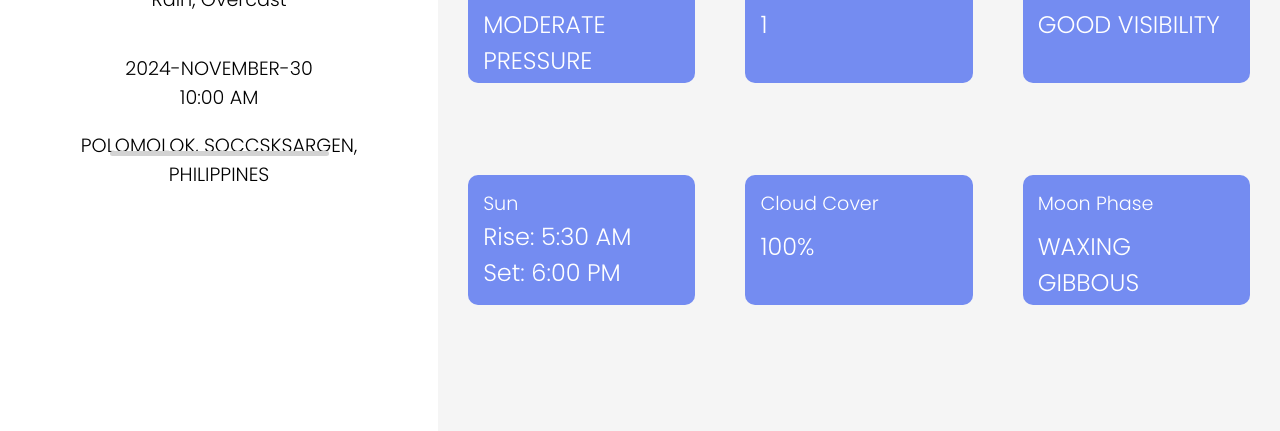
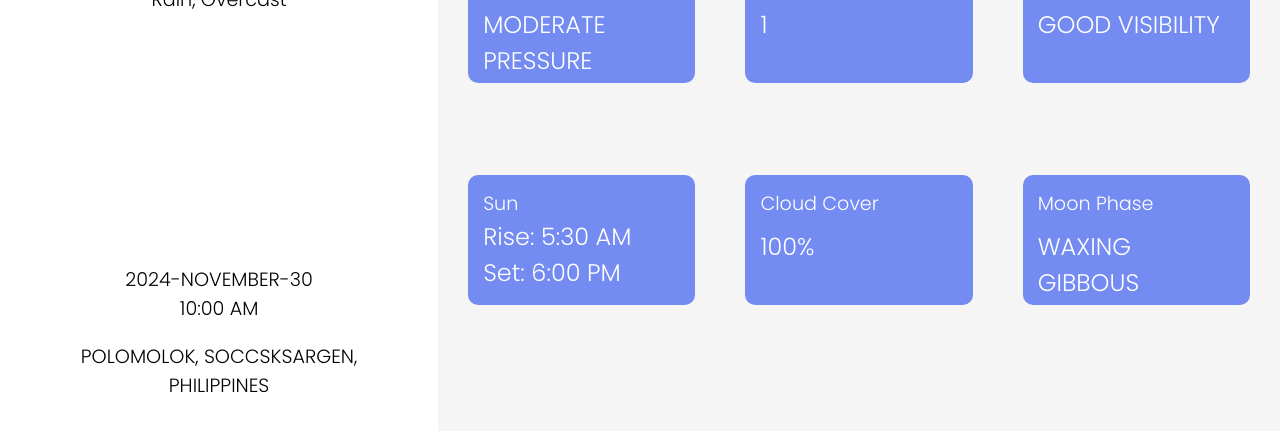
Before and after one commit to bartue-dev/odin-weather-app, a website built with webpack: page src/template.html in a window 1280 px wide. Shown: the part 369-800 px from the top of the page. Built offline with nearby package versions, Linux system fonts and the light colour scheme.

Commit message:
Remove the postion property

```diff
--- a/src/styles/leftContainer.css
+++ b/src/styles/leftContainer.css
@@ -6,11 +6,18 @@
   padding: 30px 30px;
 
   width: 650px;
-  position: relative;
+}
+
+.weather-item {
+  display: flex;
+  flex-direction: column;
+  justify-content: center;
+  align-items: center;
 }
 
 .weather-item .input-container {
   height: 55px;
+  width: 100%;
 }
 
 .weather-item .input-container input {
@@ -58,13 +65,10 @@
   text-align: center;
 }
 
-.left-container .separator {
-  position: absolute;
-  top: 65%;
-  left: 110px;
-  margin: auto;
+.left-container .weather-item .separator {
   width: 50%;
   height: 5px;
   border-radius: 10px;
   background-color: lightgray;
+  margin-top: 15px;
 }
```
